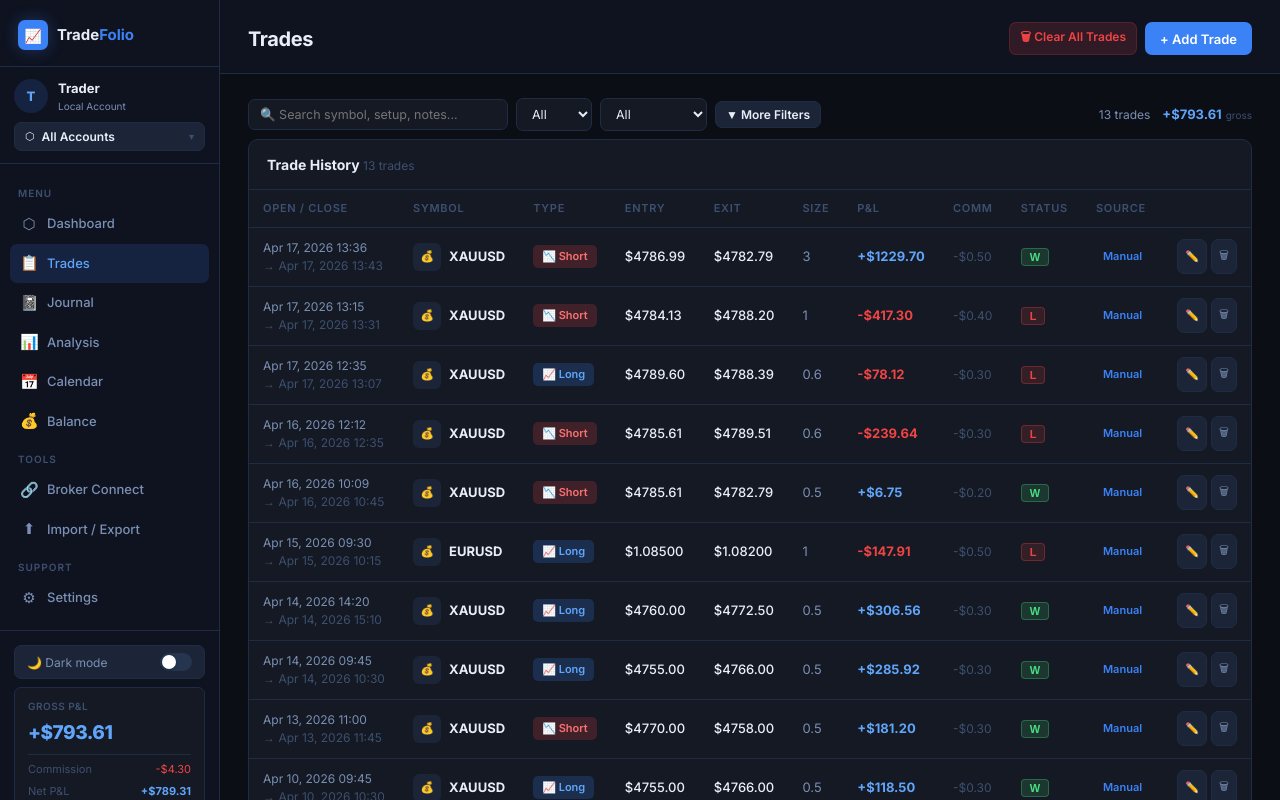
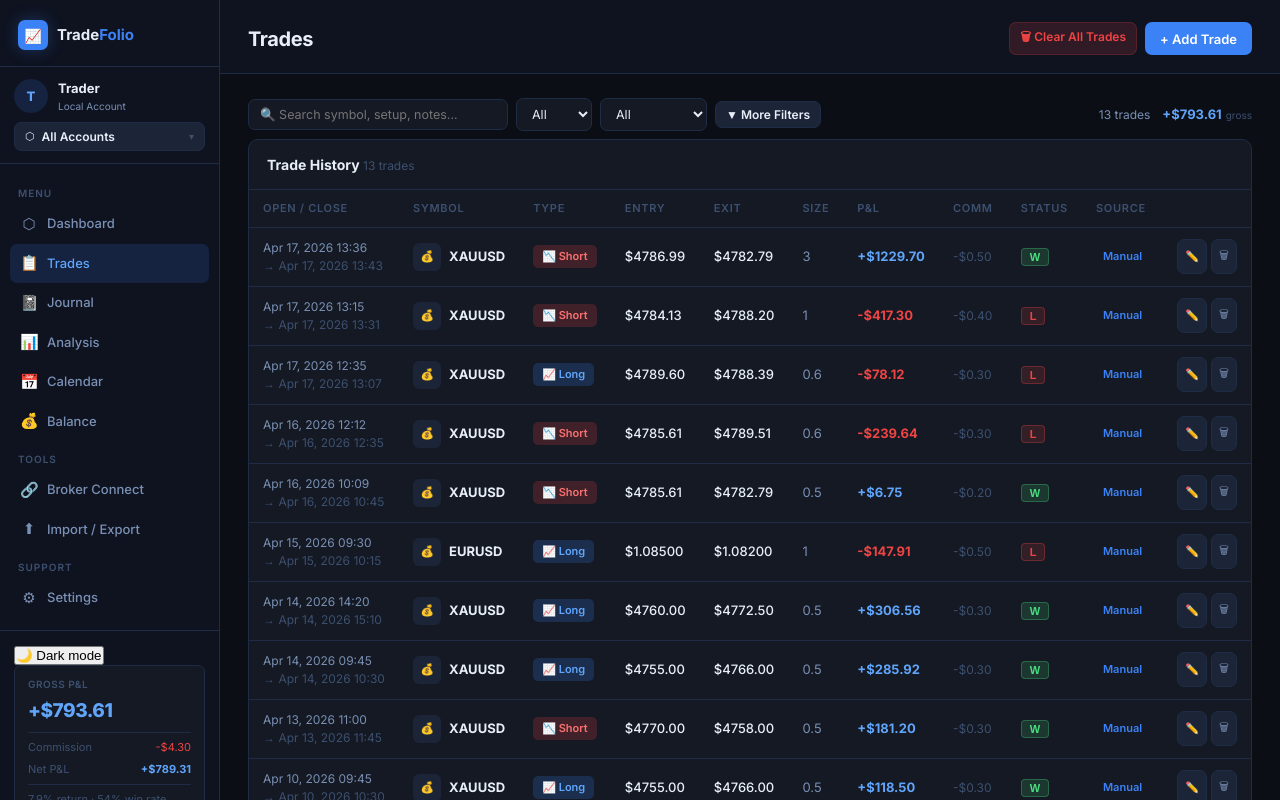
Before and after one commit to mohitchaudhry21/tradefolio, a React (Create React App) app: page /#/trades in a window 1280 px wide. Shown: the top 800 px of the page. Built offline with nearby package versions, Linux system fonts and the light colour scheme.

Commit message:
Update styles.css

```diff
--- a/src/styles.css
+++ b/src/styles.css
@@ -29,61 +29,6 @@
   --shadow:    0 4px 32px rgba(0,0,0,0.5);
   --font: 'Inter', sans-serif;
 }
-
-/* ── Light mode ────────────────────────────────────────────────── */
-[data-theme="light"] {
-  --bg-base:     #f0f4f8;
-  --bg-primary:  #ffffff;
-  --bg-card:     #ffffff;
-  --bg-card2:    #f8fafc;
-  --bg-hover:    #f1f5f9;
-  --bg-input:    #f8fafc;
-  --border:      #e2e8f0;
-  --border-light:#cbd5e1;
-  --blue:        #2563eb;
-  --blue-bright: #1d4ed8;
-  --blue-dim:    rgba(37,99,235,0.1);
-  --blue-glow:   rgba(37,99,235,0.2);
-  --red:         #dc2626;
-  --red-dim:     rgba(220,38,38,0.1);
-  --green:       #16a34a;
-  --green-dim:   rgba(22,163,74,0.1);
-  --yellow:      #d97706;
-  --yellow-dim:  rgba(217,119,6,0.1);
-  --purple:      #7c3aed;
-  --text-primary:   #0f172a;
-  --text-secondary: #475569;
-  --text-muted:     #94a3b8;
-  --shadow:    0 4px 24px rgba(0,0,0,0.1);
-}
-[data-theme="light"] body { background: var(--bg-base); }
-[data-theme="light"] ::-webkit-scrollbar-track { background: #e2e8f0; }
-[data-theme="light"] ::-webkit-scrollbar-thumb { background: #94a3b8; }
-[data-theme="light"] .pos { color: #1d4ed8; }
-[data-theme="light"] .neg { color: #dc2626; }
-[data-theme="light"] select.form-control option { background: #fff; color: #0f172a; }
-
-/* Theme toggle button */
-.theme-toggle {
-  display:flex;align-items:center;justify-content:space-between;
-  width:100%;padding:7px 12px;margin-bottom:8px;
-  background:var(--bg-hover);border:1px solid var(--border);
-  border-radius:7px;cursor:pointer;font-size:12px;
-  color:var(--text-secondary);font-family:var(--font);
-  transition:all .14s;
-}
-.theme-toggle:hover { color:var(--text-primary); border-color:var(--border-light); }
-.theme-toggle-track {
-  width:32px;height:18px;border-radius:9px;
-  background:var(--border-light);position:relative;transition:background .2s;
-}
-.theme-toggle-track.on { background:var(--blue); }
-.theme-toggle-thumb {
-  position:absolute;top:2px;left:2px;
-  width:14px;height:14px;border-radius:50%;
-  background:#fff;transition:transform .2s;box-shadow:0 1px 3px rgba(0,0,0,.3);
-}
-.theme-toggle-track.on .theme-toggle-thumb { transform:translateX(14px); }
 
 *{box-sizing:border-box;margin:0;padding:0;}
 body{font-family:var(--font);background:var(--bg-base);color:var(--text-primary);font-size:13.5px;line-height:1.5;}
@@ -284,9 +229,81 @@ input[type=range]::-webkit-slider-thumb{-webkit-appearance:none;width:16px;heigh
 .wl-loss{background:var(--red);display:flex;align-items:center;justify-content:center;font-size:12px;font-weight:700;color:#fff;}
 
 /* Responsive */
+/* ── Responsive grid classes ──────────────────────────────────── */
+
+/* Dashboard 7-col stat cards */
+.dash-stat-grid {
+  display: grid;
+  grid-template-columns: repeat(7,1fr);
+  gap: 14px;
+  margin-bottom: 20px;
+}
+
+/* Dashboard chart + calendar side-by-side */
+.dash-chart-cal {
+  display: grid;
+  grid-template-columns: 1fr 1fr;
+  gap: 16px;
+  margin-bottom: 18px;
+}
+
+/* Analytics top 4 stat cards */
+.analytics-top {
+  display: grid;
+  grid-template-columns: repeat(4,1fr);
+  gap: 14px;
+  margin-bottom: 20px;
+}
+
+/* Analytics Quick Stats + Equity Curve */
+.analytics-qe {
+  display: grid;
+  grid-template-columns: 300px 1fr;
+  gap: 16px;
+  margin-bottom: 16px;
+}
+
+/* Analytics Long/Short/Day/Top + Session 3-col */
+.analytics-3col {
+  display: grid;
+  grid-template-columns: 1fr 1fr 1fr;
+  gap: 16px;
+  margin-bottom: 16px;
+}
+
+/* Analytics Your Stats + Win/Loss sidebar */
+.analytics-stats {
+  display: grid;
+  grid-template-columns: 1fr 360px;
+  gap: 16px;
+}
+
+/* Balance Page 7-col top cards */
+.balance-stat-grid {
+  display: grid;
+  grid-template-columns: repeat(7,1fr);
+  gap: 12px;
+  margin-bottom: 20px;
+}
+
+/* Journal split panel */
+.journal-split {
+  display: grid;
+  grid-template-columns: 300px 1fr;
+  flex: 1;
+  overflow: hidden;
+}
+
 @media(max-width:900px){
   .stat-grid{grid-template-columns:1fr 1fr;}
   .cols-4{grid-template-columns:1fr 1fr;}
+  /* Responsive class overrides */
+  .dash-stat-grid { grid-template-columns: repeat(4,1fr); gap:10px; }
+  .analytics-top  { grid-template-columns: repeat(2,1fr); }
+  .analytics-3col { grid-template-columns: 1fr 1fr; }
+  .analytics-stats{ grid-template-columns: 1fr; }
+  .analytics-qe   { grid-template-columns: 1fr; }
+  .balance-stat-grid { grid-template-columns: repeat(4,1fr); }
 }
 
 /* ── Mobile / Tablet responsive ─────────────────────────────────── */
@@ -354,8 +371,16 @@ input[type=range]::-webkit-slider-thumb{-webkit-appearance:none;width:16px;heigh
     padding:12px 14px !important;
   }
 
-  /* Cards and grids */
+  /* Stat grids */
   .stat-grid{ grid-template-columns:1fr 1fr !important; gap:10px !important; }
+  .dash-stat-grid { grid-template-columns: 1fr 1fr !important; gap:8px !important; }
+  .dash-chart-cal { grid-template-columns: 1fr !important; }
+  .analytics-top  { grid-template-columns: 1fr 1fr !important; }
+  .analytics-qe   { grid-template-columns: 1fr !important; }
+  .analytics-3col { grid-template-columns: 1fr !important; }
+  .analytics-stats{ grid-template-columns: 1fr !important; }
+  .balance-stat-grid{ grid-template-columns: 1fr 1fr !important; }
+  .journal-split  { grid-template-columns: 1fr !important; }
   .cols-4   { grid-template-columns:1fr 1fr !important; }
   .cols-3   { grid-template-columns:1fr !important; }
   .cols-2   { grid-template-columns:1fr !important; }
@@ -404,6 +429,14 @@ input[type=range]::-webkit-slider-thumb{-webkit-appearance:none;width:16px;heigh
   .form-row.cols-4{ grid-template-columns:1fr 1fr !important; }
 }
 
+/* MacBook 13" / small laptop */
+@media(max-width:1280px){
+  .dash-stat-grid  { grid-template-columns: repeat(4,1fr); gap:10px; }
+  .balance-stat-grid { grid-template-columns: repeat(4,1fr); }
+  .analytics-3col  { grid-template-columns: 1fr 1fr; }
+  .analytics-stats { grid-template-columns: 1fr 320px; }
+}
+
 /* Tablet — sidebar stays but narrower */
 @media(min-width:769px) and (max-width:1024px){
   :root{ --sidebar-w: 180px; }
@@ -411,7 +444,16 @@ input[type=range]::-webkit-slider-thumb{-webkit-appearance:none;width:16px;heigh
   .sb-logo-text{ font-size:14px !important; }
   .nav-item{ font-size:12px !important; padding:9px 12px !important; }
   .pnl-card{ padding:12px !important; }
-  .stat-grid{ grid-template-columns:1fr 1fr !important; }
+  /* Grid overrides */
+  .stat-grid        { grid-template-columns:1fr 1fr !important; }
+  .dash-stat-grid   { grid-template-columns: repeat(3,1fr) !important; gap:8px !important; }
+  .dash-chart-cal   { grid-template-columns: 1fr !important; }
+  .analytics-top    { grid-template-columns: repeat(2,1fr) !important; }
+  .analytics-qe     { grid-template-columns: 1fr !important; }
+  .analytics-3col   { grid-template-columns: 1fr 1fr !important; }
+  .analytics-stats  { grid-template-columns: 1fr !important; }
+  .balance-stat-grid{ grid-template-columns: repeat(3,1fr) !important; }
+  .journal-split    { grid-template-columns: 260px 1fr !important; }
 }
 
 .recharts-cartesian-axis-tick-value{fill:var(--text-muted) !important;font-size:11px;}
```
